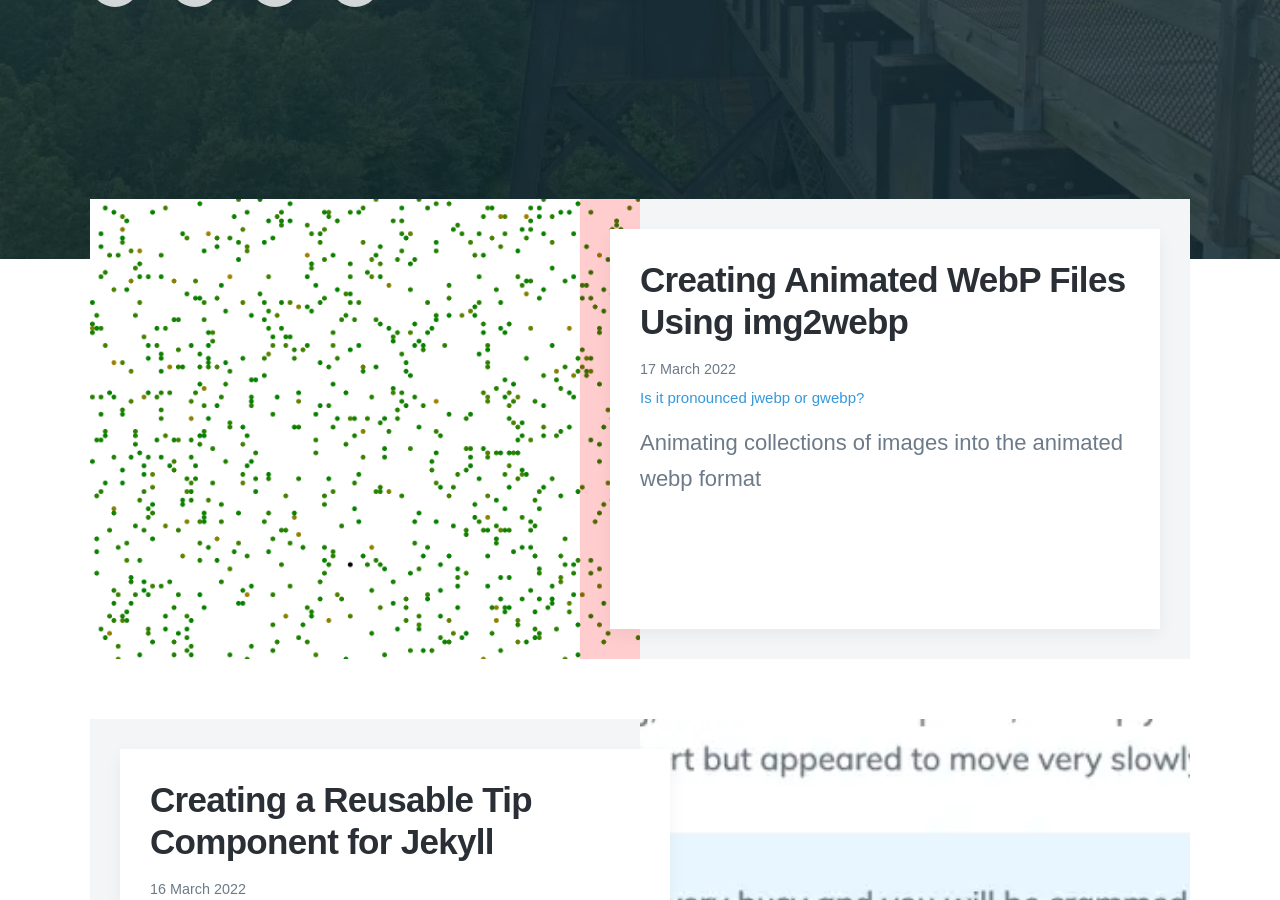
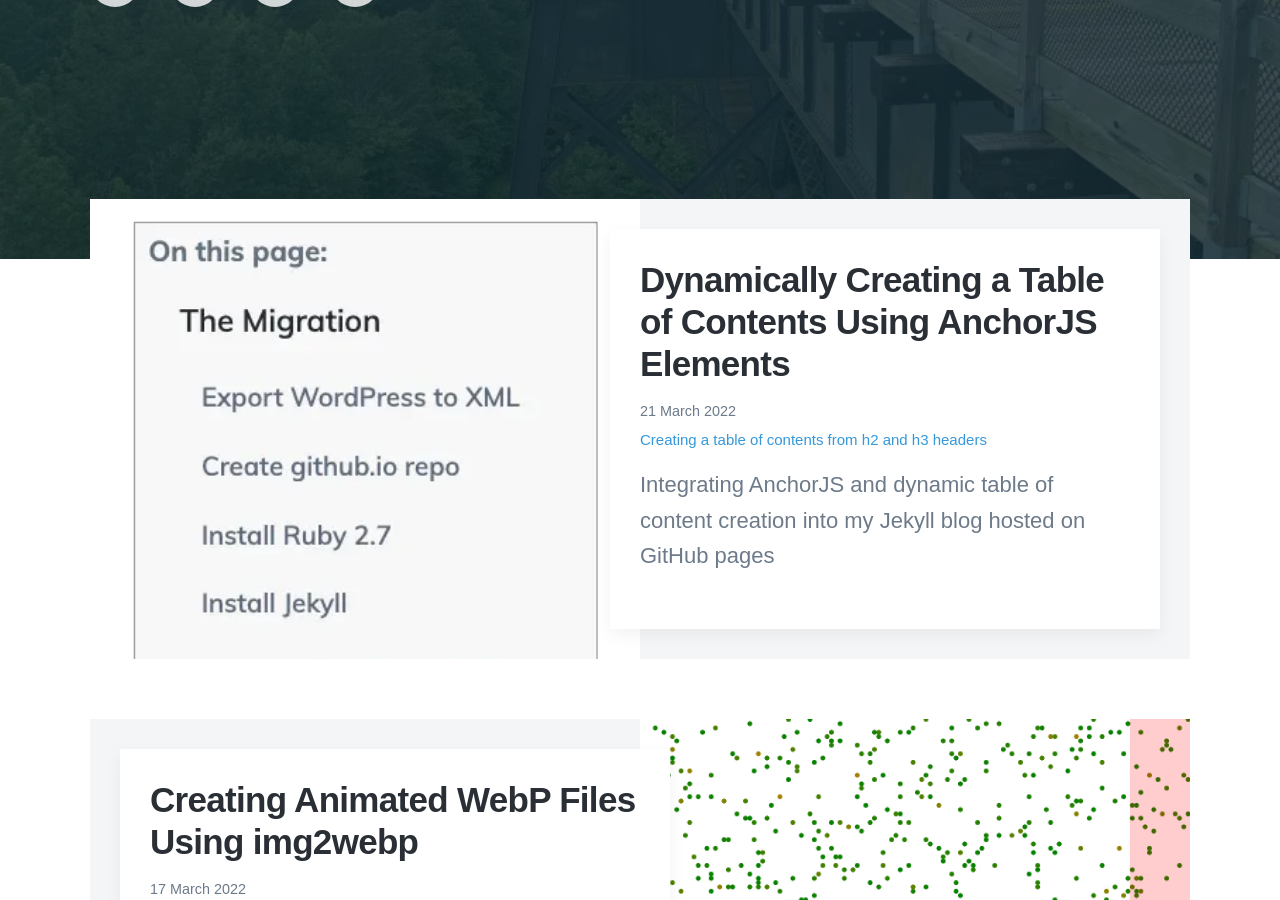
Before and after one commit to bubbafat/bubbafat.github.io, a Jekyll site: the page built from index.html, in a window 1280 px wide and 900 px high, scrolled down 467 px. Built offline with Jekyll 4.4.1, drawn with Linux system fonts in a browser that asks for light colours; nearby versions of some CDN libraries; some web fonts are replaced; the list of posts is cut into pages by our own code; comment, search, counter and statistics services are not loaded; some of the changed lines change nothing that is shown; some of the changed text lies outside the part shown.

Commit message:
Adding a blog post about the anchoring and making last updates to the templates

````diff
--- a/_layouts/default.html
+++ b/_layouts/default.html
@@ -116,7 +116,6 @@
 
 	{% include footer.html %}
 
-
 	<!-- Javascript Assets -->
 	<script src="https://ajax.googleapis.com/ajax/libs/jquery/3.6.0/jquery.min.js"></script>
 	<script src="{{ '/js/plugins-min.js' | relative_url }}"></script>
--- /dev/null
+++ b/_posts/2022-03-21-dynamically-creating-table-of-contents-from-anchorjs-elements.md
@@ -0,0 +1,165 @@
+---
+title: 'Dynamically Creating a Table of Contents Using AnchorJS Elements'
+subtitle: 'Creating a table of contents from h2 and h3 headers'
+description: 'Integrating AnchorJS and dynamic table of content creation into my Jekyll blog hosted on GitHub pages'
+date: 2022-03-21
+featured_image: '/images/post/tableofcontents.webp'
+categories:
+  - "Programming#Web"
+---
+
+{% include toc.html %}
+
+When I'm creating blog posts that describe a process I like to use headers to seperate the main steps. I use &lt;h2&gt; for my groups and &lt;h3&gt; for sub-topics. So when I recently began using [Bryan Braun's](https://twitter.com/BryanEBraun) [AnchorJS](https://www.bryanbraun.com/anchorjs/) to automatically create linkable anchors, it did not take long for me to want to also add a table of contents based on those anchors.
+
+<h2>Using AnchorJS</h2>
+
+After looking at a few options I landed on [AnchorJS](https://www.bryanbraun.com/anchorjs/) because I wanted something simple that "just worked" and did not require any Jekyll plugins.
+
+I wanted to add the AnchorJS reference right at the end of the body section so I opened `_layouts/default.html` and [added the following](https://github.com/bubbafat/bubbafat.github.io/blob/9ad78db0e23f0691eac0aa949f7f3e7d9534416d/_layouts/default.html#L124) before &lt;/body&gt;
+
+```html
+<script src="https://cdn.jsdelivr.net/npm/anchor-js/anchor.min.js"></script>
+```
+
+Next I added a file named [`js/anchorjs-toc.js`](https://github.com/bubbafat/bubbafat.github.io/blob/9ad78db0e23f0691eac0aa949f7f3e7d9534416d/js/anchorjs-toc.js) and I added the following content to is:
+
+```js
+anchors.options.visible = 'always';
+anchors.add('h2, h3');
+```
+
+And in [`_layouts/default.html`](https://github.com/bubbafat/bubbafat.github.io/blob/9ad78db0e23f0691eac0aa949f7f3e7d9534416d/_layouts/default.html#L125) I added the following immediately after the anchor.min.js included a moment ago.
+
+```html
+<script src="{{ '/js/anchorjs-toc.js' | relative_url }}"></script>
+```
+
+I choose these options because I like the look of always-on link icons and I only wanted these on the h2 and h3 headers. The post/page title in the hero area is the h1 header and h4+ are too granular.
+
+
+<h3>Optional: Disabling Dynamic Content Rendering</h3>
+
+Sometimes the header links would render and sometimes they wouldn't. I set a breakpoint and found that sometimes the content was rendered already (allowing anchorjs to find the headers) and sometimes it wasn't (so it couldn't). Assuming it was some lazy rendering thing, I found the `_data/settings.yml` [ajax_loading](https://github.com/bubbafat/bubbafat.github.io/blob/9ad78db0e23f0691eac0aa949f7f3e7d9534416d/_data/settings.yml) setting was `true` so I changed it to `false` and now it was reliably rendering anchor links correctly.
+
+This is likely only relevant to Jekyll and possibly only to the theme I'm using. Just keep it in mind, though, if your links are not rendering consistently.
+
+<h2>Creating the Table of Contents</h2>
+
+<h3>Using JavaScript to Generate the Content</h3>
+
+Now that AnchorJS is installed and working correctly, I followed the [jsfiddle](https://jsfiddle.net/bryanbraun/nc6rL9hk/) template that Bryan created as an example. I copied the functions `generatedTableofContents` and `addNavItem` into the [js/anchor-toc.js](https://github.com/bubbafat/bubbafat.github.io/blob/9ad78db0e23f0691eac0aa949f7f3e7d9534416d/js/anchorjs-toc.js) file I created in the previous steps (I did change them slightly - see the note below the code).
+
+I also added a call to [generateTableOfContents](https://github.com/bubbafat/bubbafat.github.io/blob/9ad78db0e23f0691eac0aa949f7f3e7d9534416d/js/anchorjs-toc.js#L3).
+
+The contents of the file are:
+
+```js
+anchors.options.visible = 'always';
+anchors.add('h2, h3');
+generateTableOfContents(anchors.elements);
+
+// External code for generating a simple dynamic Table of Contents
+function generateTableOfContents(els) {
+  var anchoredElText,
+      anchoredElHref,
+      ul = document.createElement('UL');
+
+  document.getElementById('table-of-contents').appendChild(ul);
+
+  for (var i = 0; i < els.length; i++) {
+    anchoredElText = els[i].textContent;
+    anchoredElHref = els[i].querySelector('.anchorjs-link').getAttribute('href');
+    addNavItem(ul, anchoredElHref, anchoredElText, 'toc-li-'.concat(els[i].tagName));
+  }
+}
+
+function addNavItem(ul, href, text, listClass) {
+  var listItem = document.createElement('LI'),
+      anchorItem = document.createElement('A'),
+      textNode = document.createTextNode(text);
+      listItem.className = listClass;
+
+  anchorItem.href = href;
+  ul.appendChild(listItem);
+  listItem.appendChild(anchorItem);
+  anchorItem.appendChild(textNode);
+}
+```
+
+Please note that I have made two changes to this file.
+
+1. I changed [line 16](https://github.com/bubbafat/bubbafat.github.io/blob/9ad78db0e23f0691eac0aa949f7f3e7d9534416d/js/anchorjs-toc.js#L16) to pass `'toc-li-'.concat(els[i].tagName)` as a fourth parameter to addNavItem. This string will be toc-li-h2 or toc-li-h3 depending on whether we are at an h2 or h3 tag.
+2. I added [line 24](https://github.com/bubbafat/bubbafat.github.io/blob/9ad78db0e23f0691eac0aa949f7f3e7d9534416d/js/anchorjs-toc.js#L24) `listItem.className = listClass;` to addNavItem
+
+These two changes ensure that the list items for the table of content include different classes for h2 and h3 tags. I'll be using this information to format them differently.
+
+<h3>Creating the Table of Contents Include</h3>
+
+Knowing I would want a repeatable ToC, I next added `_includes/toc.html` which contains the following:
+
+```html
+<div id="table-of-contents">
+  <div id="toc-header">On this page:</div>
+</div>
+```
+
+And this can be included on [any page](https://github.com/bubbafat/bubbafat.github.io/blob/126832a92b787a757979edbed90804c4ab944417/_posts/2022-03-17-creating-animated-webp-files-using-img2webp.md?plain=1#L11) like so:
+
+```liquid
+{% raw %}
+{% include toc.html %}
+{% endraw %}
+```
+
+Now when page is rendered, the table of contents display - but they are kind of ugly.
+
+<h2>Formatting the Table of Contents</h2>
+
+To format the table of contents I created the file [`_scss/_includes/_toc.sccs`](https://github.com/bubbafat/bubbafat.github.io/blob/9ad78db0e23f0691eac0aa949f7f3e7d9534416d/_sass/_includes/_toc.scss) which included the following:
+
+```css
+#table-of-contents {
+    float: right;
+    background: #f9f9f9 none repeat scroll 0 0;
+    border: 1px solid #aaa;
+    display: table;
+    margin: 20px 1em 1em 1em;
+    padding: 10px;
+    width: auto;
+    max-width: 35%;
+}
+
+#toc-header {
+    font-weight: 900;
+    font-size: 125%;
+}
+
+#table-of-contents li, #table-of-contents ul, #table-of-contents ul li{
+    list-style: outside none none !important;
+}
+
+li.toc-li-H2 {
+    margin-left: 1em;
+}
+
+li.toc-li-H3 {
+    margin-left: 2em;
+    font-size: 85%;
+    filter: brightness(2.50);
+}
+```
+
+Basically, this creates a box in which the table of contents will exist. It floats that box to the right and applies some margin and padding. Next, I apply some formatting to the "On this page" header.  Finally, I use the li's class (toc-li-h2 or toc-li-h3) to conditionally format the entries to approximate the look of a hierarchy. The h2's are slightly larger than the h3's, the h3's are slightly more indented, and the h3's are slightly lighter in color.
+
+I also needed to make sure this file was included when the site was built so I added:
+
+```sass
+@import "_includes/toc"
+```
+
+To [css/style.scss](https://github.com/bubbafat/bubbafat.github.io/blob/9ad78db0e23f0691eac0aa949f7f3e7d9534416d/css/style.scss#L139).
+
+And this pulled it all together into a table of contents that renders the way I preferred.
+
+{% include image.html url='/images/post/tableofcontents.webp' description='Screenshot of the table of contents' %}
````
Also changed, not shown: _sass/_includes/_toc.scss (line endings or trailing spaces), images/post/tableofcontents.webp (added).
